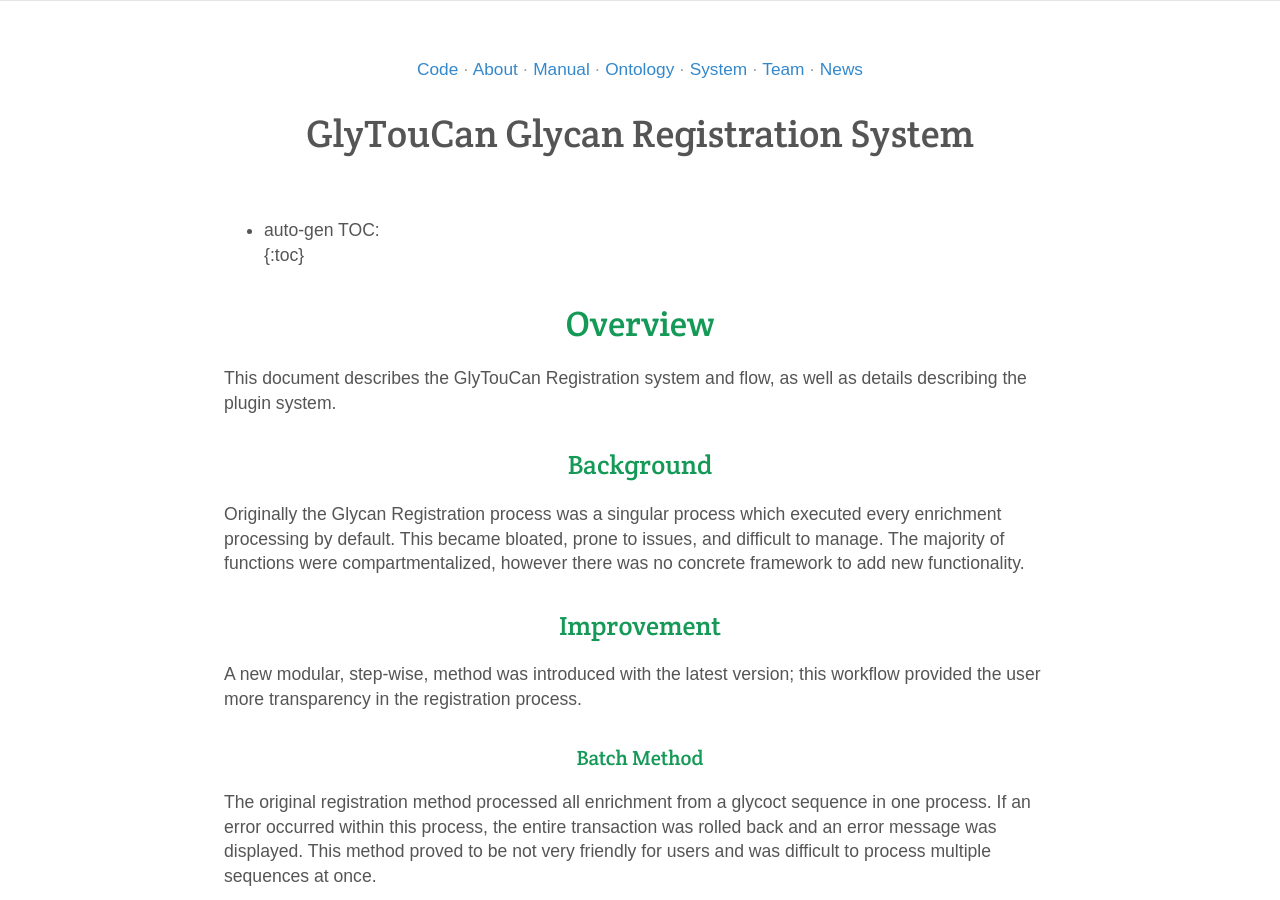
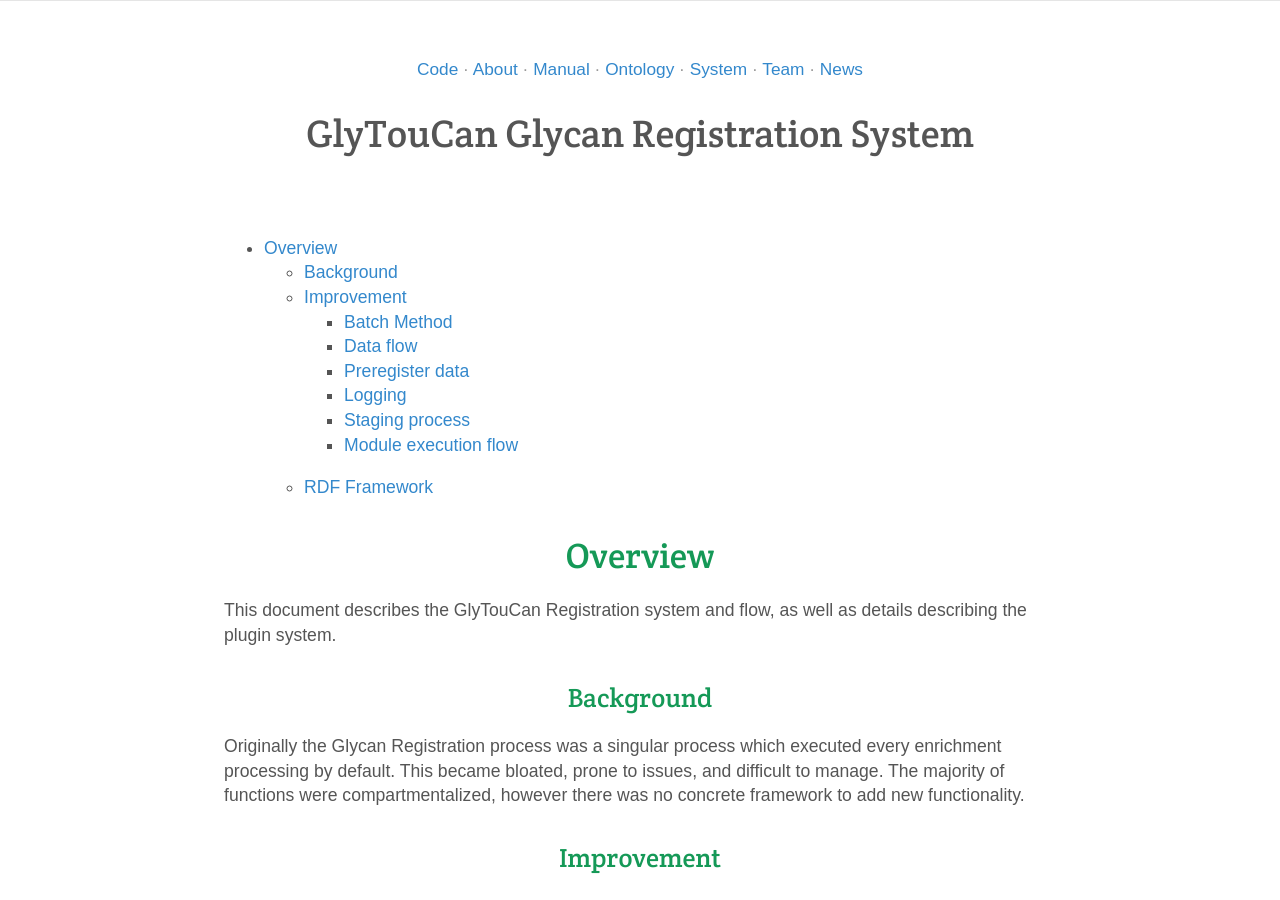
Before and after one commit to glytoucan/glytoucan, a Jekyll site: the page built from system/GlycanRegistration.md.html, in a window 1280 px wide and 900 px high. Built offline with Jekyll 4.4.1, drawn with Linux system fonts in a browser that asks for light colours; nearby versions of some CDN libraries.

Commit message:
glycan registration

```diff
--- a/system/GlycanRegistration.md.html
+++ b/system/GlycanRegistration.md.html
@@ -3,13 +3,25 @@
 layout: default
 ---
 
-
+<p><div class="toc">
 <ul>
-<li>auto-gen TOC: <br>
-{:toc}</li>
+<li><a href="#overview">Overview</a><ul>
+<li><a href="#background">Background</a></li>
+<li><a href="#improvement">Improvement</a><ul>
+<li><a href="#batch-method">Batch Method</a></li>
+<li><a href="#data-flow">Data flow</a></li>
+<li><a href="#preregister-data">Preregister data</a></li>
+<li><a href="#logging">Logging</a></li>
+<li><a href="#staging-process">Staging process</a></li>
+<li><a href="#module-execution-flow">Module execution flow</a></li>
 </ul>
-
-
+</li>
+<li><a href="#rdf-framework">RDF Framework</a></li>
+</ul>
+</li>
+</ul>
+</div>
+</p>
 
 <h1 id="overview">Overview</h1>
 
```
